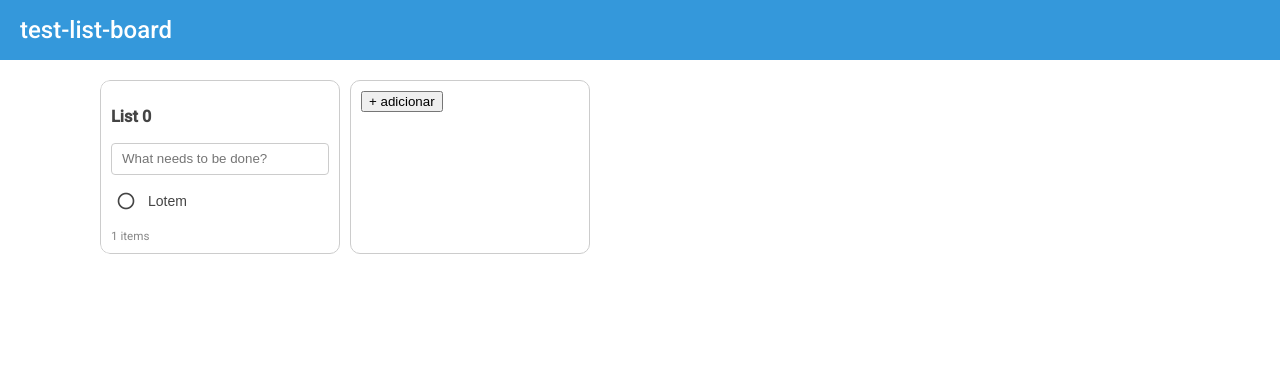
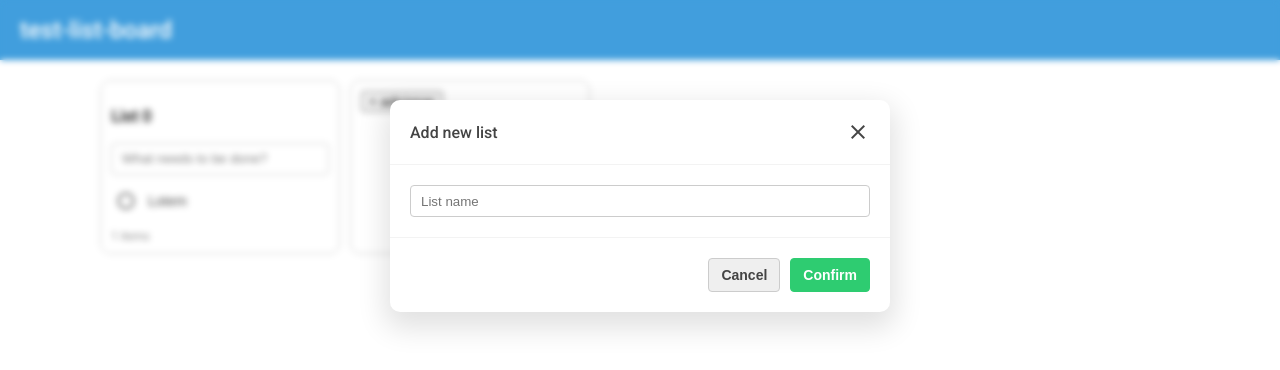
Before and after one commit to alexalannunes/angular-board-list, an Angular app: page / in a window 1280 px wide. Shown: the top 370 px of the page. Built offline with nearby package versions, Linux system fonts and the light colour scheme.

Commit message:
add modal

```diff
--- a/src/app/app.component.html
+++ b/src/app/app.component.html
@@ -62,3 +62,70 @@
     </div>
   </div>
 </div>
+
+<style>
+  .modal-backdrop {
+    position: fixed;
+    top: 0;
+    left: 0;
+    right: 0;
+    bottom: 0;
+    z-index: 8;
+    background: #fff1;
+    backdrop-filter: blur(3px);
+  }
+  .modal {
+    position: fixed;
+    top: 0;
+    left: 0;
+    right: 0;
+    bottom: 0;
+    z-index: 9;
+    background: transparent;
+  }
+  .modal-dialog {
+    width: 500px;
+    background: #fff;
+    border-radius: 10px;
+    margin: 100px auto;
+    box-shadow: 0px 11px 29px 5px rgba(0, 0, 0, 0.12);
+  }
+  .modal-header {
+    display: flex;
+    align-items: center;
+    justify-content: space-between;
+    padding: 20px;
+    border-bottom: 1px solid #f3f3f3;
+  }
+  .modal-body {
+    padding: 20px;
+  }
+  .modal-footer {
+    padding: 20px;
+    gap: 10px;
+    border-top: 1px solid #f3f3f3;
+  }
+  .modal-close {
+    display: flex;
+    align-items: center;
+    justify-content: center;
+    cursor: pointer;
+  }
+</style>
+
+<div class="modal">
+  <div class="modal-dialog">
+    <div class="modal-header">
+      <h4 class="m-0" style="font-weight: 500">Add new list</h4>
+      <span class="modal-close material-icons">close</span>
+    </div>
+    <div class="modal-body">
+      <input type="text" class="input" placeholder="List name" />
+    </div>
+    <div class="modal-footer flex ai-center jc-end">
+      <button class="btn btn-light">Cancel</button>
+      <button class="btn btn-success">Confirm</button>
+    </div>
+  </div>
+</div>
+<div class="modal-backdrop"></div>
```
